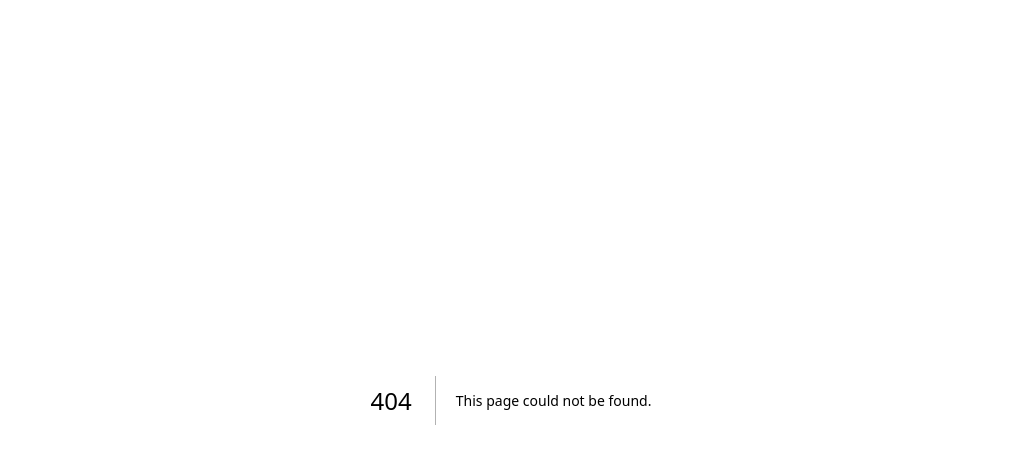
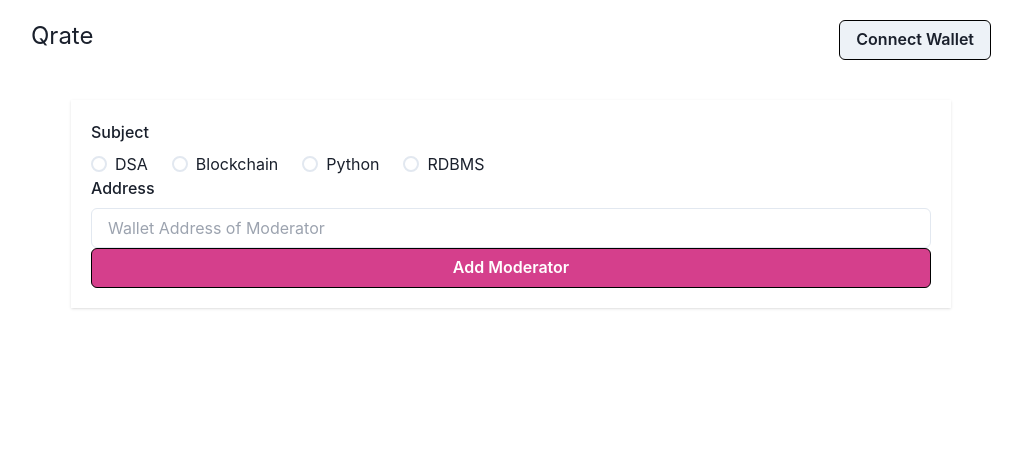
Before and after one commit to qrate97/frontend, a Next.js app: page /admin in a window 1280 px wide. Before the commit this address had no page. Shown: the top 464 px of the page, without its empty margins (129-1151 px from the left). Built offline with nearby package versions, Linux system fonts and the light colour scheme.

Commit message:
[ADD] wallet connection

```diff
--- a/package.json
+++ b/package.json
@@ -18,6 +18,7 @@
     "@types/react-dom": "18.0.11",
     "eslint": "8.34.0",
     "eslint-config-next": "13.1.6",
+    "ethers": "^6.0.4",
     "framer-motion": "^9.0.4",
     "next": "13.1.6",
     "react": "18.2.0",
--- /dev/null
+++ b/src/components/ApproveModerator.tsx
@@ -0,0 +1,40 @@
+import React from "react";
+import {
+  FormControl,
+  FormLabel,
+  FormErrorMessage,
+  FormHelperText,
+  RadioGroup,
+  Radio,
+  HStack,
+  Input,
+  Button,
+} from "@chakra-ui/react";
+
+const ApproveModerator = () => {
+  return (
+    <FormControl className="flex justify-center flex-col w-1/2">
+      {/* <FormHelperText>We will never share your email.</FormHelperText> */}
+      <FormLabel>Subject</FormLabel>
+      <RadioGroup defaultValue="Itachi">
+        <HStack spacing="24px">
+          <Radio value="DSA">DSA</Radio>
+          <Radio value="Blockchain">Blockchain</Radio>
+          <Radio value="Python">Python</Radio>
+          <Radio value="RDBMS">RDBMS</Radio>
+        </HStack>
+      </RadioGroup>
+      <FormLabel>Address</FormLabel>
+      <Input type="text" placeholder="Wallet Address of Moderator" isRequired />
+      <Button
+        colorScheme="pink"
+        variant="solid"
+        className="text-black border border-black"
+      >
+        Add Moderator
+      </Button>
+    </FormControl>
+  );
+};
+
+export default ApproveModerator;
--- a/src/components/ConnectButton.tsx
+++ b/src/components/ConnectButton.tsx
@@ -1,14 +1,72 @@
 import React from "react";
+import { useState, useEffect } from "react";
 import { Button } from "@chakra-ui/react";
+import { ethers } from "ethers";
 
 const ConnectButton = () => {
+  const [account, setAccount] = useState<string>("");
+  const [loading, setLoading] = useState(false);
+
+  const connectWallet = async () => {
+    console.log("in connect wallet");
+    setLoading(true);
+    try {
+      const { ethereum } = window;
+      if (!ethereum) {
+        alert("Get MetaMask!");
+        return;
+      }
+      const accounts = await ethereum.request({
+        method: "eth_requestAccounts",
+      });
+      setAccount(accounts[0]);
+      setLoading(false);
+    } catch (err) {
+      console.error(err);
+      setLoading(false);
+    }
+  };
+
+  const checkIfWalletIsConnected = async () => {
+    try {
+      const { ethereum } = window;
+      if (!ethereum) {
+        console.log("Make sure you have metamask!");
+        return;
+      } else {
+        console.log("We have the ethereum object", ethereum);
+      }
+
+      const accounts = await ethereum.request({ method: "eth_accounts" });
+
+      if (accounts.length !== 0) {
+        const account = accounts[0];
+        console.log("Found an authorized account:", account);
+        setAccount(account);
+      } else {
+        console.log("No authorized account found");
+      }
+    } catch (err) {
+      console.error(err);
+    }
+  };
+
+  useEffect(() => {
+    checkIfWalletIsConnected();
+  }, []);
   return (
     <Button
-      colorScheme="pink"
       variant="solid"
       className="text-black border border-black"
+      onClick={connectWallet}
     >
-      Login/Connect
+      {account ? (
+        <a>
+          Wallet: {account.slice(0, 6)}...{account.slice(-4)}
+        </a>
+      ) : (
+        <a>Connect Wallet</a>
+      )}
     </Button>
   );
 };
--- /dev/null
+++ b/src/pages/admin.tsx
@@ -0,0 +1,29 @@
+import React, { useState } from "react";
+import Head from "next/head";
+import Navbar from "@/components/Navbar";
+import ApproveModerator from "@/components/ApproveModerator";
+
+const Admin = () => {
+  const [admin, setAdmin] = useState<string>("");
+  return (
+    <>
+      <Head>
+        <title>Qrate</title>
+        <meta
+          name="description"
+          content="Automate question paper generation from a crowd-sourced question bank."
+        />
+        <meta name="viewport" content="width=device-width, initial-scale=1" />
+        <link rel="icon" href="/favicon.ico" />
+      </Head>
+      <main className="w-full h-full  py-5 px-40 h-screen">
+        <Navbar />
+        <div className="shadow m-10 flex justify-center p-5">
+          {!admin && <ApproveModerator />}
+        </div>
+      </main>
+    </>
+  );
+};
+
+export default Admin;
--- /dev/null
+++ b/src/react-app-env.d.ts
@@ -0,0 +1,3 @@
+interface Window {
+    ethereum: any
+}
```
Also changed, not shown: 1 other file (tests, documents, lock files or other folders).
